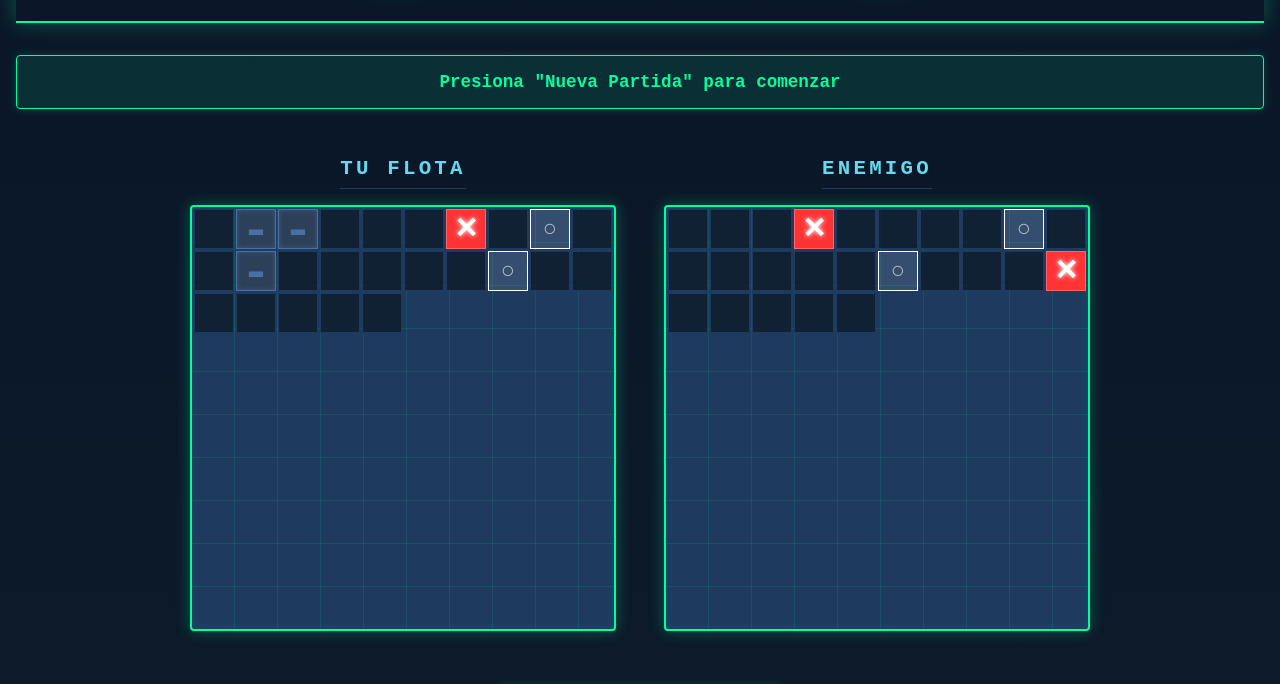
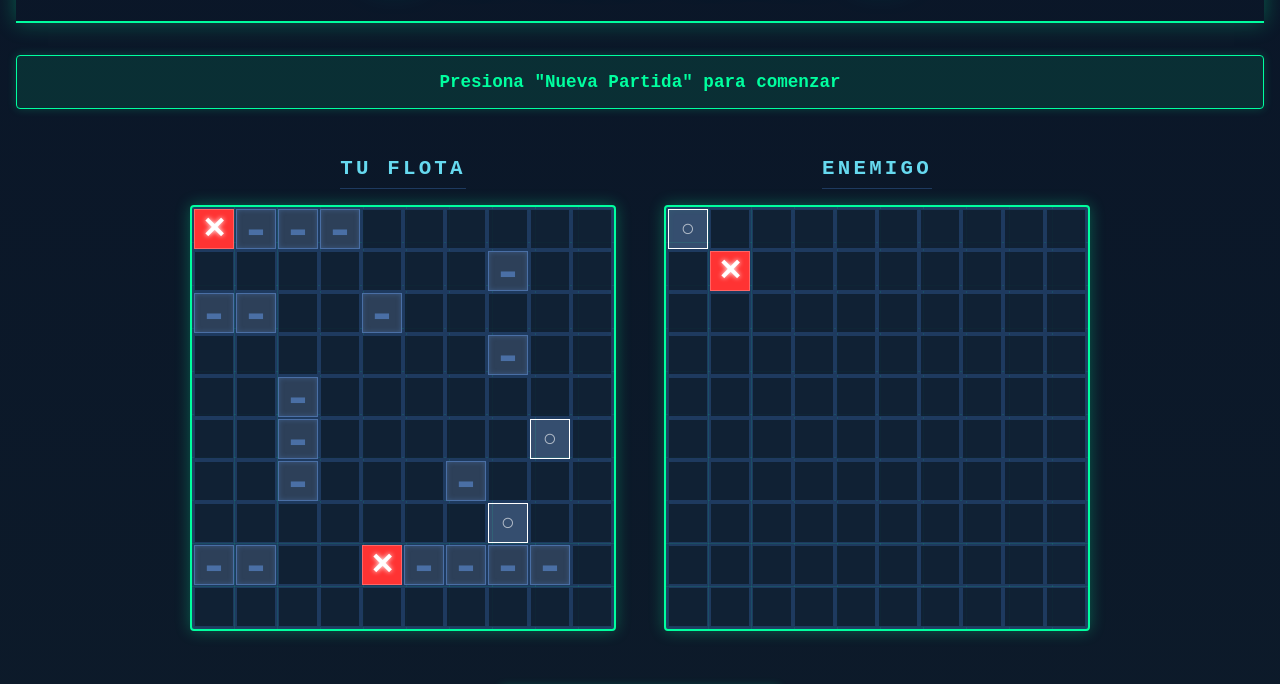
Before and after one commit to RodrigoBernahola/battleship-repo, a website built with webpack: page src/template.html in a window 1280 px wide. Shown: the part 116-800 px from the top of the page. Built offline with nearby package versions, Linux system fonts and the light colour scheme.

Commit message:
Add UIController for render both gameboards

```diff
--- a/src/application/GameController.js
+++ b/src/application/GameController.js
@@ -62,14 +62,14 @@ export class GameController {
   }
 
   getCurrentGameState() {
-    let boardDataFromPlayer = this.playerOne.gameBoard.getBoardDataFromPlayer();
+    let boardDataForlayer = this.playerOne.gameBoard.getBoardDataForPlayer();
     return {
       "Player Board": {
         hits: [...this.playerOne.gameBoard.hitCoordinates],
         misses: [...this.playerOne.gameBoard.missedCoordinates],
-        ships: boardDataFromPlayer,
+        ships: boardDataForlayer,
       },
-      "CPU board": {
+      "CPU Board": {
         hits: [...this.playerTwo.gameBoard.hitCoordinates],
         misses: [...this.playerTwo.gameBoard.missedCoordinates],
         ships: this.playerTwo.gameBoard.shipsRemaining,
--- a/src/domain/Gameboard.js
+++ b/src/domain/Gameboard.js
@@ -185,7 +185,7 @@ export class Gameboard {
     return "miss";
   }
 
-  getBoardDataFromPlayer() {
+  getBoardDataForPlayer() {
     let boardData = [];
 
     for (let i = 0; i < 10; i++) {
--- a/src/main.js
+++ b/src/main.js
@@ -2,6 +2,7 @@ import "./styles.css";
 import { Player } from "./domain/Player.js";
 import { Ship } from "./domain/Ship.js";
 import { GameController } from "./application/GameController.js";
+import { BoardView } from "./presentation/boardView.js";
 
 //Crear todos los objetos necesarios en forma de Mockup y simular una partida
 //Utilizar solo los metodos de domain, a través de GameController, SIN utilizar el DOM.
@@ -62,25 +63,31 @@ gameControllerInstance.startGame();
 //Procesar los ataques dadas unas coordenadas recibidas, mockeando el DOM (o UI)
 console.log(gameControllerInstance);
 
-// while (!gameControllerInstance.gameOver) {
-//   if (gameControllerInstance.currentPlayerTurn === playerOne) {
-//     let x = parseInt(window.prompt("Ingresa la coordenada X a atacar: "));
-//     let y = parseInt(window.prompt("Ingresa la coordenada Y a atacar: "));
-//     //¿Usar otro try catch si la coordenada ingresada no es valida?
-//     let resultOfPlayerAttack = gameControllerInstance.handlePlayerAttack(x, y);
-//     if (resultOfPlayerAttack === "miss") {
-//       gameControllerInstance.switchTurns();
-//     }
-//   } else {
-//     let resultOfCPUAttack = gameControllerInstance.handleCPUAttack();
-//     if (resultOfCPUAttack === "miss") {
-//       gameControllerInstance.switchTurns();
-//     }
-//   }
-// }
+const boardViewInstance = new BoardView();
+boardViewInstance.initialize(document.querySelector("#player-board"));
+boardViewInstance.initialize(document.querySelector("#computer-board"));
 
-//agregar validacion extra para re intentar ataque al atacar una celda ya atacada antes o fuera del limite
-//agregar getCurrentGameState()
-console.log(
-  gameControllerInstance.playerOne.gameBoard.getBoardDataFromPlayer(),
-);
+const playerBoardDOM = document.querySelector("#player-board");
+const CPUBoardDOM = document.querySelector("#computer-board");
+
+let currentState = gameControllerInstance.getCurrentGameState();
+console.log(currentState);
+gameControllerInstance.handlePlayerAttack(1, 1);
+gameControllerInstance.handlePlayerAttack(0, 0);
+gameControllerInstance.handleCPUAttack();
+gameControllerInstance.handleCPUAttack();
+gameControllerInstance.handleCPUAttack();
+gameControllerInstance.handleCPUAttack();
+
+currentState = gameControllerInstance.getCurrentGameState();
+const boardDataFromPlayer = currentState["Player Board"];
+const boardDataFromCPU = currentState["CPU Board"];
+
+boardViewInstance.render(playerBoardDOM, boardDataFromPlayer, true);
+boardViewInstance.render(CPUBoardDOM, boardDataFromCPU, false);
+
+//console.log(currentState["Player Board"]);
+// const hitsFromPlayer = currentState["Player Board"].hits;
+// console.log(hitsFromPlayer);
+// const missesFromPlayer = currentState["Player Board"].misses;
+// const shipsFromPlayer = currentState["Player Board"].ships;
--- /dev/null
+++ b/src/presentation/UIController.js
@@ -0,0 +1,5 @@
+export class UIController {
+    setupCPUBoardClickHandler() {
+
+    }
+}
--- /dev/null
+++ b/src/presentation/boardView.js
@@ -0,0 +1,55 @@
+export class BoardView {
+  initialize(DOMElement) {
+    DOMElement.innerHTML = "";
+    for (let i = 0; i < 10; i++) {
+      for (let j = 0; j < 10; j++) {
+        const div = document.createElement("div");
+        div.classList.add("cell");
+        div.setAttribute("data-x", i);
+        div.setAttribute("data-y", j);
+        DOMElement.appendChild(div);
+      }
+    }
+  }
+
+  _getArrayOfStrings(ArrayOfObjectOfShips) {
+    const result = [];
+
+    ArrayOfObjectOfShips.forEach((element) => {
+      console.log(element);
+      result.push(`${element.x}, ${element.y}`);
+    });
+
+    return result;
+  }
+
+  _cleanCellClass(cell) {
+    cell.classList.remove("ship");
+    cell.classList.remove("miss");
+    cell.classList.remove("hit");
+  }
+
+  render(DOMContainer, dataObject, infoFlag) {
+    let arrayOfStrings;
+    const divCells = Array.from(DOMContainer.children);
+    if (infoFlag) {
+      arrayOfStrings = this._getArrayOfStrings(dataObject.ships);
+      console.log(arrayOfStrings);
+    }
+    divCells.forEach((cell) => {
+      this._cleanCellClass(cell);
+      if (dataObject.hits.includes(`${cell.dataset.x}, ${cell.dataset.y}`)) {
+        cell.classList.add("hit");
+      } else if (
+        dataObject.misses.includes(`${cell.dataset.x}, ${cell.dataset.y}`)
+      ) {
+        cell.classList.add("miss");
+      } else if (
+        infoFlag &&
+        arrayOfStrings.includes(`${cell.dataset.x}, ${cell.dataset.y}`)
+      ) {
+        cell.classList.add("ship");
+      }
+    });
+  }
+}
--- a/src/template.html
+++ b/src/template.html
@@ -22,30 +22,6 @@
           <!-- Ejemplos de celdas para demostración -->
           <div class="cell"></div>
           <div class="cell ship"></div>
-          <div class="cell ship"></div>
-          <div class="cell"></div>
-          <div class="cell"></div>
-          <div class="cell"></div>
-          <div class="cell hit"></div>
-          <div class="cell"></div>
-          <div class="cell miss"></div>
-          <div class="cell"></div>
-          <div class="cell"></div>
-          <div class="cell ship"></div>
-          <div class="cell"></div>
-          <div class="cell"></div>
-          <div class="cell"></div>
-          <div class="cell"></div>
-          <div class="cell"></div>
-          <div class="cell miss"></div>
-          <div class="cell"></div>
-          <div class="cell"></div>
-          <div class="cell"></div>
-          <div class="cell"></div>
-          <div class="cell"></div>
-          <div class="cell"></div>
-          <div class="cell"></div>
-          <!-- JS generará el resto de la cuadrícula 10x10 -->
         </div>
       </section>
 
@@ -54,31 +30,6 @@
         <div id="computer-board" class="board">
           <!-- Ejemplos de celdas para demostración -->
           <div class="cell"></div>
-          <div class="cell"></div>
-          <div class="cell"></div>
-          <div class="cell hit"></div>
-          <div class="cell"></div>
-          <div class="cell"></div>
-          <div class="cell"></div>
-          <div class="cell"></div>
-          <div class="cell miss"></div>
-          <div class="cell"></div>
-          <div class="cell"></div>
-          <div class="cell"></div>
-          <div class="cell"></div>
-          <div class="cell"></div>
-          <div class="cell"></div>
-          <div class="cell miss"></div>
-          <div class="cell"></div>
-          <div class="cell"></div>
-          <div class="cell"></div>
-          <div class="cell hit"></div>
-          <div class="cell"></div>
-          <div class="cell"></div>
-          <div class="cell"></div>
-          <div class="cell"></div>
-          <div class="cell"></div>
-          <!-- JS generará el resto de la cuadrícula 10x10 -->
         </div>
       </section>
     </main>
```
